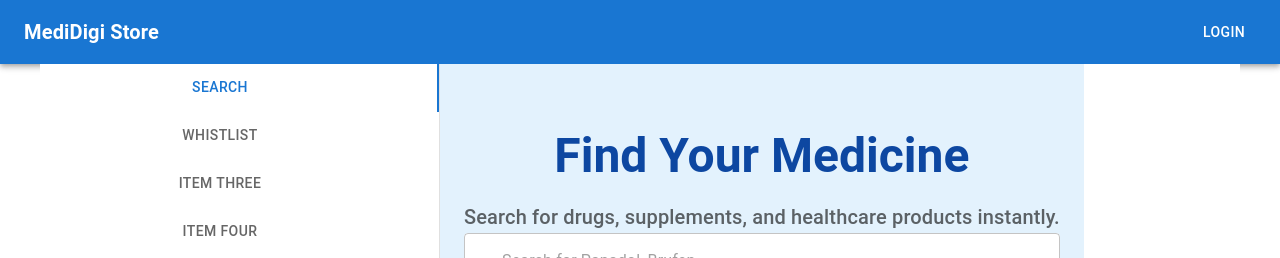
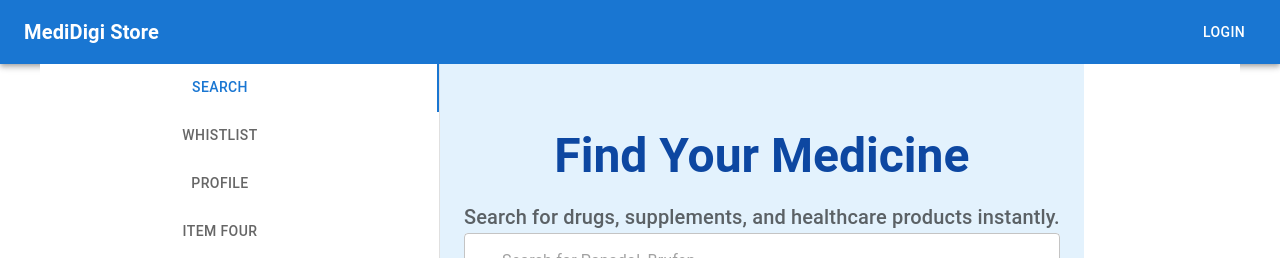
Before and after one commit to robinhoodxX/medidigi-store, a Next.js app: page /homepage/dashboard in a window 1280 px wide. Shown: the top 258 px of the page. Built offline with nearby package versions, Linux system fonts and the light colour scheme; no server answers; some icons are missing; what @mui/material-nextjs would draw is missing.

Commit message:
updated panel

```diff
--- a/src/app/homepage/dashboard/components/leftmenudash.jsx
+++ b/src/app/homepage/dashboard/components/leftmenudash.jsx
@@ -61,7 +61,7 @@ export default function leftmenudash() {
         >
           <Tab label="Search" {...a11yProps(0)} />
           <Tab label="Whistlist" {...a11yProps(1)} />
-          <Tab label="Item Three" {...a11yProps(2)} />
+          <Tab label="Profile" {...a11yProps(2)} />
           <Tab label="Item Four" {...a11yProps(3)} />
           <Tab label="Item Five" {...a11yProps(4)} />
           <Tab label="Item Six" {...a11yProps(5)} />
```
